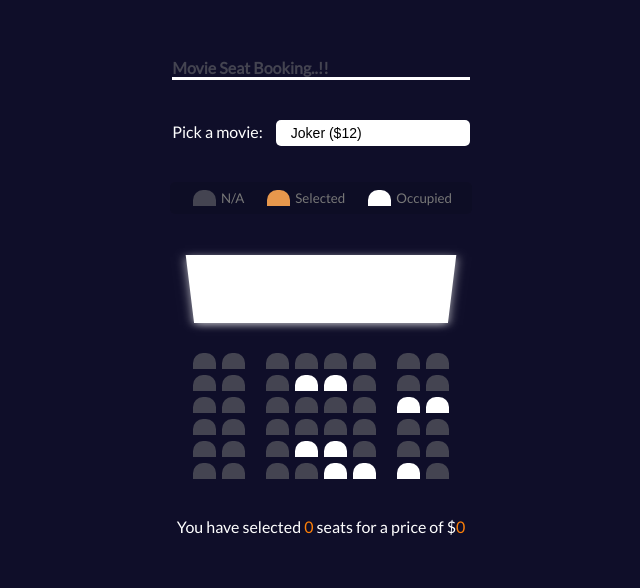
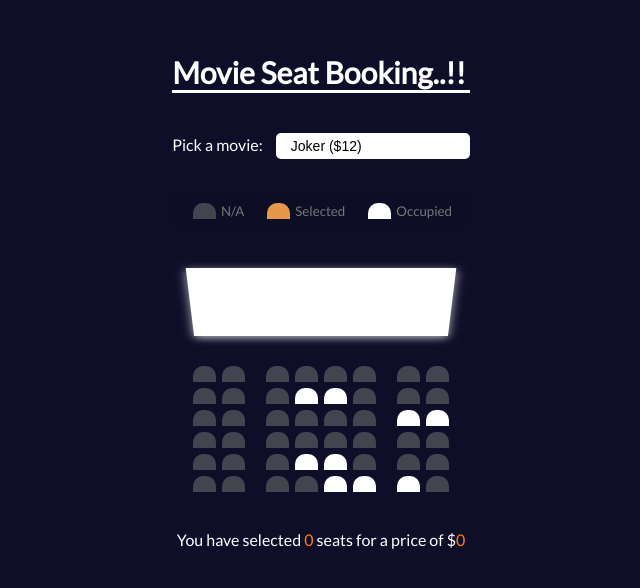
Before and after one commit to hemantsaini-7/Movie_Seat_App, a plain HTML site: page index.html in a window 1280 px wide. Shown: the part 116-704 px from the top of the page, without its empty margins (319-959 px from the left). Drawn offline with Linux system fonts and the light colour scheme.

Commit message:
Update sty.css

```diff
--- a/sty.css
+++ b/sty.css
@@ -22,9 +22,9 @@ body {
 
 .movie-container h1 {
   margin-bottom: 40px;
-  font-size: 16px;
+  font-size: 30px;
   border-bottom: 3px solid #fff;
-  color: #444451;
+  color: #fff;
 }
 
 .movie-container select {
```
